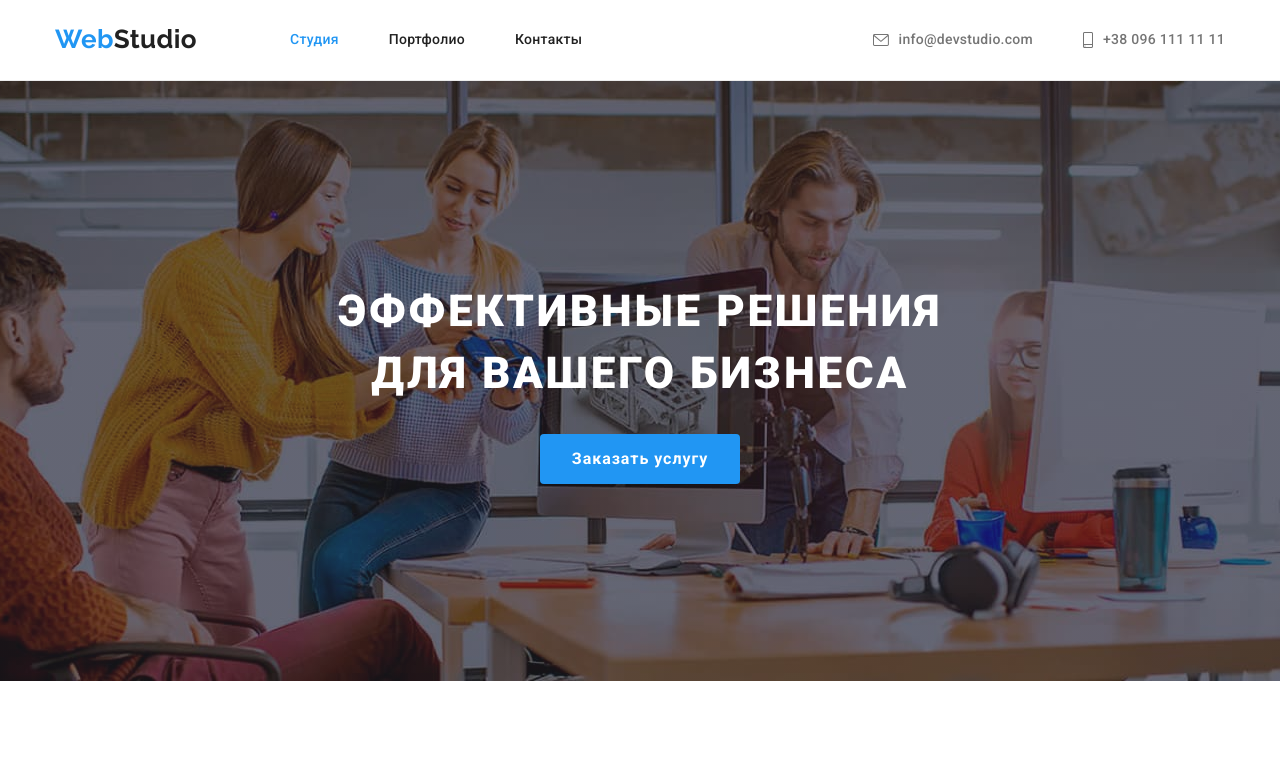
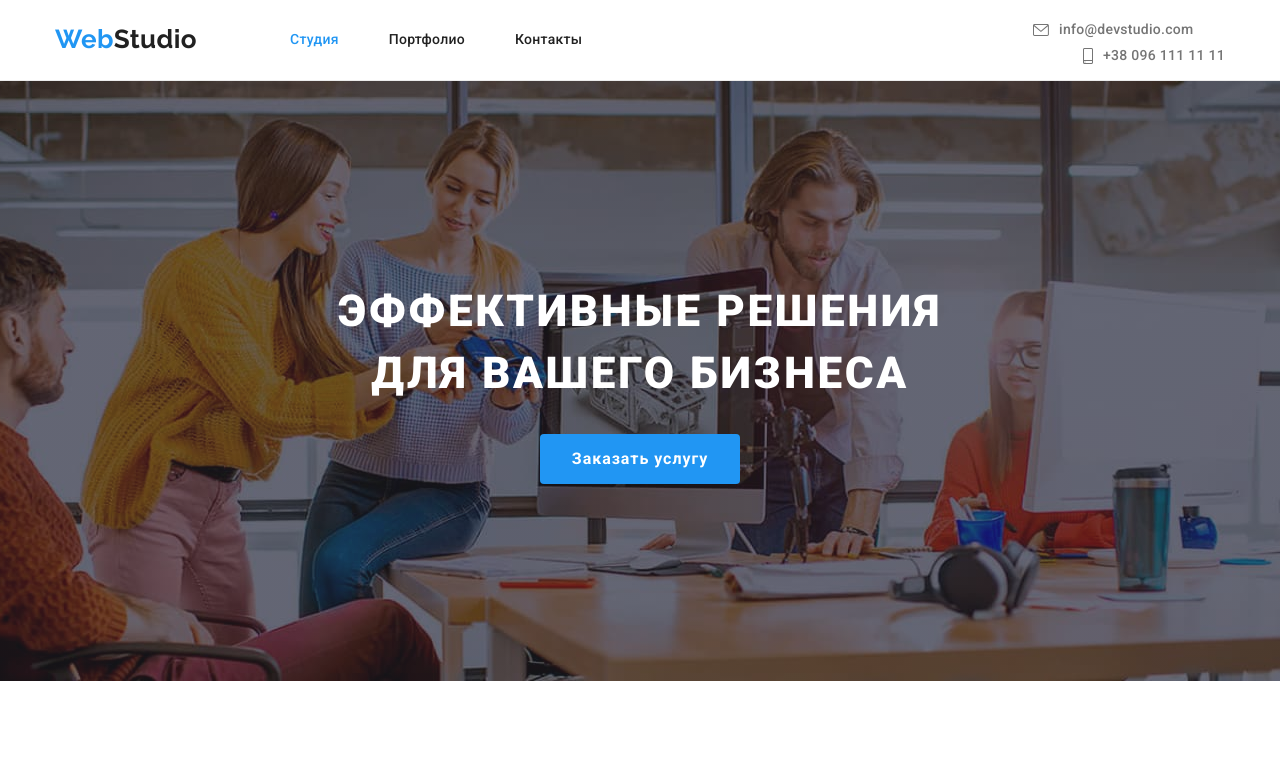
Before and after one commit to lyubovkirpa/goit-markup-hw-08, a plain HTML site: page index.html in a window 1280 px wide. Shown: the top 771 px of the page. Drawn offline with nearby package versions, Linux system fonts and the light colour scheme.

Commit message:
add contact

```diff
--- a/sass/components/_contact.scss
+++ b/sass/components/_contact.scss
@@ -1,18 +1,23 @@
 /* contact */
 .contact {
   display: none;
-  margin-left: auto;
-  &__item + &__item {
-    margin-left: 50px;
-  }
 
   @media screen and (min-width: 768px) {
     display: flex;
-  }
+    flex-direction: column;
+    align-items: flex-start;
+    padding-top: 5px;
+    margin-left: auto;
+ }
 
   @media screen and (min-width: 1200px) {
     display: flex;
+    flex-wrap: wrap;
+    margin-left: auto;
+    &__item + &__item {
+      margin-left: 50px;
   }
+}
 }
 
 .contact__link--header {
@@ -36,6 +41,12 @@
   &:hover {
     color: var(--bgd-color);
   }
+  @media screen and (min-width: 768px) {
+    display: flex;
+    flex-wrap: wrap;
+    padding-top: 5px;
+  padding-bottom: 5px;
+}
 }
 
 .contact__icon {
```
Also changed, not shown: css/main.css, css/main.min.css, 2 other files.
